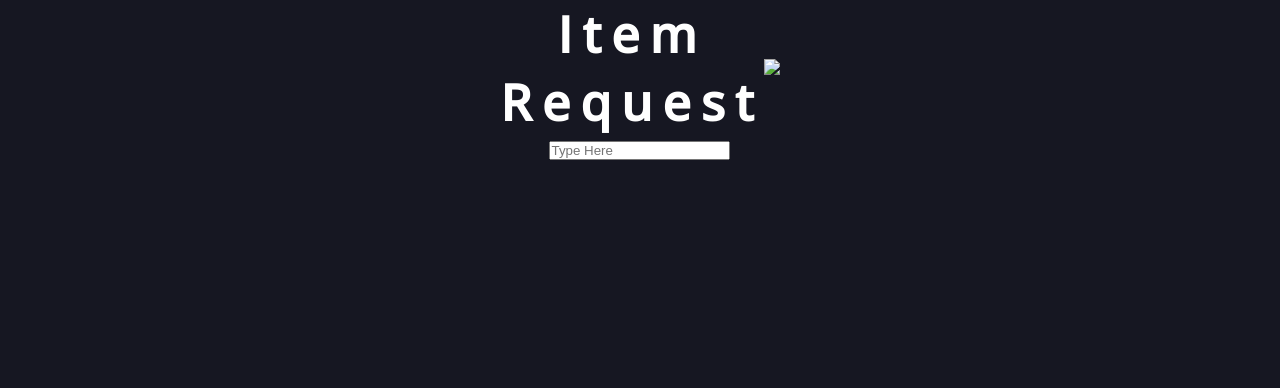
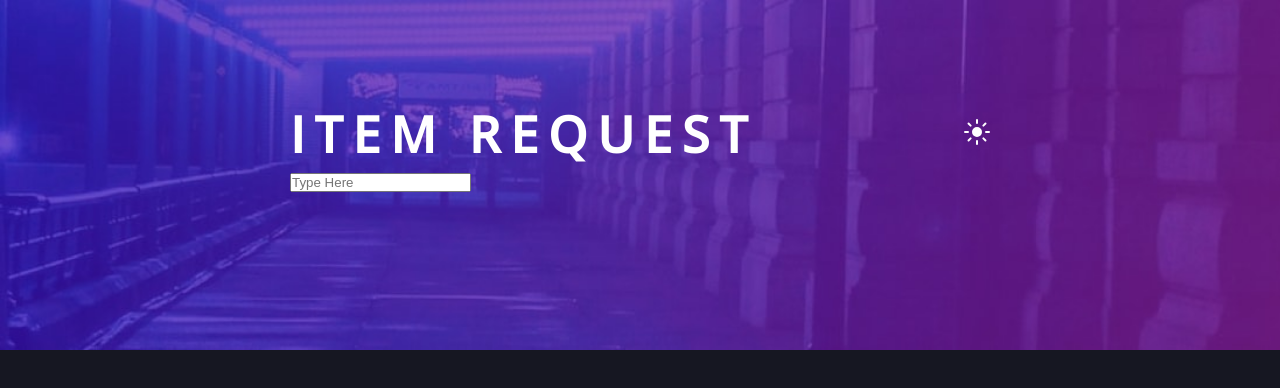
Before and after one commit to lilneeks96/item-request-firebase, a plain HTML site: page index.html in a window 1280 px wide. Drawn offline with nearby package versions, Linux system fonts and the light colour scheme.

Commit message:
continue at home im drunk

```diff
--- a/index.html
+++ b/index.html
@@ -6,46 +6,33 @@
     <link rel="preconnect" href="https://fonts.gstatic.com" crossorigin>
     <link href="https://fonts.googleapis.com/css2?family=Open+Sans:wght@500&display=swap" rel="stylesheet">
     <link rel="stylesheet" href="./styles.css" type="text/css">
-
     <meta http-equiv="X-UA-Compatible" content="IE=edge">
     <meta name="viewport" content="width=device-width, initial-scale=1.0">
     <title> Title </title>
   </head>
   <body>
-
-    <div class="background-img">
-        <img src="./assets/cascade.jpg" alt="">
+    <div class="background-image">
+      <img src="./bg-desktop-dark.jpg" alt="">
     </div>
-
-    <div class="coontainer">
+    <div class="container">
       <div class="header">
-            <div class="title">
-
-                Item
-                <br>
-                Request
-            </div>
+        <div class="title"> ITEM REQUEST </div>
         <div class="theme">
-                <img src=".assets/cascadeLogo.jpg">
+          <img src="./icon-sun.svg">
         </div>
       </div>
-        <div class="new-todo">
+      <div class="new-item">
         <div class="check">
-                <div class="check-mark">
+          <div class="check-mark"></div>
         </div>
-            </div>
-            <div class="new-todo-input">
+        <div class="new-item-request">
           <form action="" id="new-item-form" onsubmit="return pushArray()">
-                        <input type="submit" id="hidden-submit-btn"/>
+            <input type="submit" id="hidden-submit-btn" />
             <input type="text" placeholder="Type Here" id="new-item-input">
           </form>
         </div>
       </div>
     </div>
-
-
   </body>
-
   <script language="Javascript" type="text/javascript" src="script.js"></script>
-
 </html>
--- a/script.js
+++ b/script.js
@@ -1,8 +1,6 @@
 window.addEventListener('DOMContentLoaded', (event) => {
     console.log('DOM fully loaded and parsed');
 });
-
-
 
 var items = [];
 
@@ -12,8 +10,6 @@ function pushArray() {
     console.log(items);
     return false;
   }
-
-
 
 const hidden_btn = document.getElementById('hidden-submit-btn');
 
--- a/styles.css
+++ b/styles.css
@@ -5,10 +5,10 @@
 #hidden-submit-btn{display:none;}
 
 
-
+/*
 #new-item-input {
     display: inline-block;
-}
+} */
 
 
 * {
@@ -19,32 +19,19 @@
 }
 
 
-body {
-    display: flex;
-    justify-content: center;
-    font-family: "Open Sans", sans-serif;
-    background-color: hsl(235, 21%, 11%);
-    font-size: 18px;
-    display: flex;
-    text-align: center;
-
-}
-
-
-
 .background-image {
     position: absolute;
     top: 0;
     left: 0;
     right: 0;
-    height: 350px;
+    min-height: 350px;
     z-index: -1;
 
 }
 
 .background-image img {
     width: 100%;
-    height: 359px;
+    height: 350px;
     object-fit: cover;
     object-position: left;
 }
@@ -54,8 +41,14 @@ body {
     max-width: 700px;
     margin: 0 30px;
     margin-top: 100px;
-    background-color: red;
+}
 
+body {
+    font-family: "Open Sans", sans-serif;
+    background-color: hsl(235, 21%, 11%);
+    font-size: 18px;
+    display: flex;
+    justify-content: center;
 }
 
 .header {
@@ -69,4 +62,5 @@ body {
     font-size: 50px;
     font-weight: bold;
     letter-spacing: 10px;
+
 }
```
Also changed, not shown: bg-desktop-dark.jpg (added), bg-desktop-light.jpg (added), bg-mobile-dark.jpg (added), bg-mobile-light.jpg (added), favicon-32x32.png (added), icon-check.svg (added), icon-cross.svg (added), icon-moon.svg (added), icon-sun.svg (added), 1 other file. Lines whose indentation alone changed are shown as unchanged.
